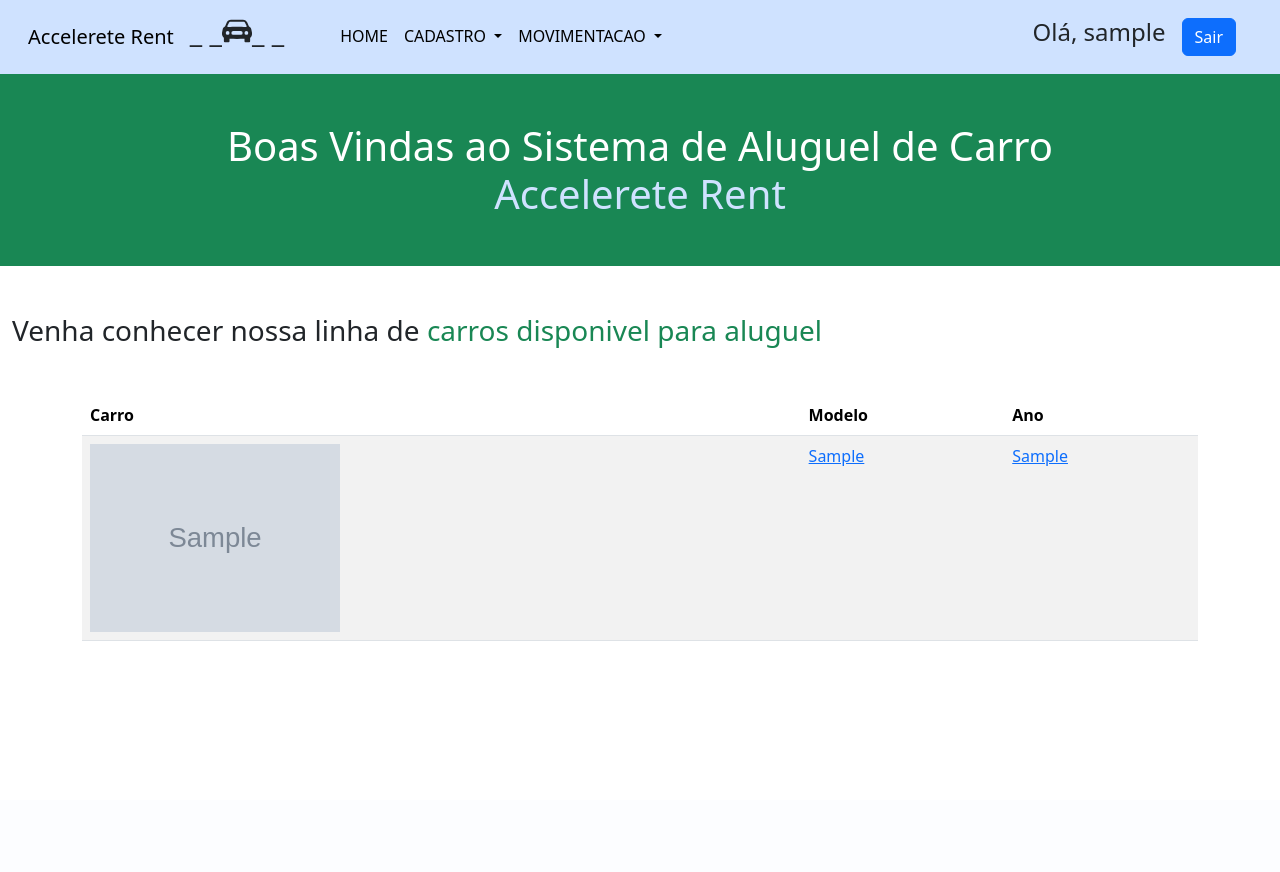
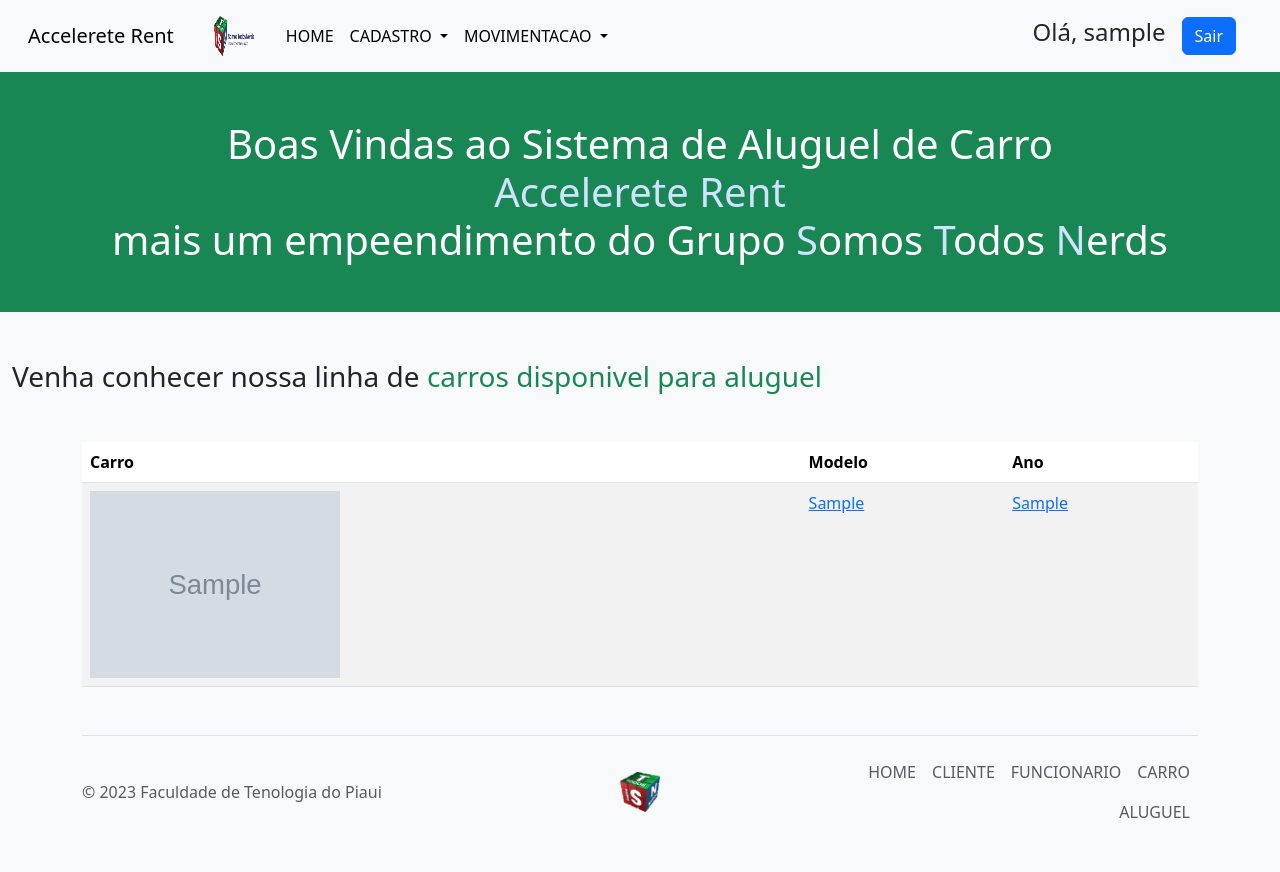
Before and after one commit to gwpoliveira/projeto_aluguel_carros, a Django app: page / in a window 1280 px wide. Before the commit the page ends 641 px from the top, so only its background shows below. Run offline with Django 5.2, Linux system fonts and the light colour scheme; a user stored in the database is signed in; tables that the repository leaves empty hold one stand-in row (values such as "Sample post"); grey boxes marked "Sample" are stand-in pictures; some libraries are stand-ins or nearby versions.

Commit message:
alterações finais

```diff
--- a/aluguel_carros/views.py
+++ b/aluguel_carros/views.py
@@ -16,7 +16,7 @@ class CustomLogoutView(View):
         logout(request)
         return redirect('home')  # Substitua 'home' pelo nome da sua URL de página inicial
 
-class HomeView(LoginRequiredMixin, TemplateView):
+class HomeView(TemplateView):
     template_name = 'home.html'
 
 
@@ -51,7 +51,7 @@ class DetalhesCarroView(DetailView):
     context_object_name = 'carro'
     # pk_url_kwarg = 'id'
 
-class AdicionarCarroView(CreateView):
+class AdicionarCarroView(LoginRequiredMixin,CreateView):
     model = Carro
     template_name = 'carro/adicionar_carro.html'
     form_class = CarroForm
@@ -60,7 +60,7 @@ class AdicionarCarroView(CreateView):
         messages.add_message(self.request, messages.SUCCESS, "Carro cadastrado com sucesso!")
         return reverse_lazy('listar_carros')
 
-class EditarCarroView(UpdateView):
+class EditarCarroView(LoginRequiredMixin,UpdateView):
     model = Carro
     template_name = 'carro/editar_carro.html'
     form_class = CarroForm
@@ -69,7 +69,7 @@ class EditarCarroView(UpdateView):
         messages.add_message(self.request, messages.SUCCESS, "Carro atualizado com sucesso!")
         return reverse('listar_carros')
 
-class ExcluirCarroView(DeleteView):
+class ExcluirCarroView(LoginRequiredMixin,DeleteView):
     model = Carro
     template_name = 'carro/carro_confirm_delete.html'
     # pk_url_kwarg = 'id'
@@ -105,7 +105,7 @@ class DetalhesFuncionarioView(DetailView):
     template_name = 'funcionario/detalhes_funcionario.html'
     context_object_name = 'funcionario'
 
-class AdicionarFuncionarioView(CreateView):
+class AdicionarFuncionarioView(LoginRequiredMixin,CreateView):
     model = Funcionario
     template_name = 'funcionario/adicionar_funcionario.html'
     form_class = FuncionarioForm
@@ -114,7 +114,7 @@ class AdicionarFuncionarioView(CreateView):
         messages.add_message(self.request, messages.SUCCESS, "Funcionário cadastrado com sucesso!")
         return reverse('listar_funcionarios')
 
-class EditarFuncionarioView(UpdateView):
+class EditarFuncionarioView(LoginRequiredMixin,UpdateView):
     model = Funcionario
     template_name = 'funcionario/editar_funcionario.html'
     form_class = FuncionarioForm
@@ -123,7 +123,7 @@ class EditarFuncionarioView(UpdateView):
         messages.add_message(self.request, messages.SUCCESS, "Funcionário atualizado com sucesso!")
         return reverse('listar_funcionarios')
 
-class ExcluirFuncionarioView(DeleteView):
+class ExcluirFuncionarioView(LoginRequiredMixin,DeleteView):
     model = Funcionario
     template_name = 'funcionario/funcionario_confirm_delete.html'
 
@@ -158,7 +158,7 @@ class DetalhesClienteView(DetailView):
     template_name = 'cliente/detalhes_cliente.html'
     context_object_name = 'cliente'
 
-class AdicionarClienteView(CreateView):
+class AdicionarClienteView(LoginRequiredMixin,CreateView):
     model = Cliente
     template_name = 'cliente/adicionar_cliente.html'
     form_class = ClienteForm
@@ -167,7 +167,7 @@ class AdicionarClienteView(CreateView):
         messages.add_message(self.request, messages.SUCCESS, "Cliente cadastrado com sucesso!")
         return reverse('listar_clientes')
 
-class EditarClienteView(UpdateView):
+class EditarClienteView(LoginRequiredMixin,UpdateView):
     model = Cliente
     template_name = 'cliente/editar_cliente.html'
     form_class = ClienteForm
@@ -176,7 +176,7 @@ class EditarClienteView(UpdateView):
         messages.add_message(self.request, messages.SUCCESS, "Cliente atualizado com sucesso!")
         return reverse('listar_clientes')
 
-class ExcluirClienteView(DeleteView):
+class ExcluirClienteView(LoginRequiredMixin,DeleteView):
     model = Cliente
     template_name = 'cliente/cliente_confirm_delete.html'
 
@@ -186,7 +186,7 @@ class ExcluirClienteView(DeleteView):
 
 # ___________ Contrato Aluguel _________________
 
-class ListarContratosView(ListView):
+class ListarContratosView(LoginRequiredMixin,ListView):
     model = ContratoAluguel
     template_name = 'contrato/listar_contratos.html'
     context_object_name = 'contratos'
@@ -206,13 +206,13 @@ class ListarContratosView(ListView):
 
         return queryset
 
-class DetalhesContratoView(DetailView):
+class DetalhesContratoView(LoginRequiredMixin,DetailView):
     model = ContratoAluguel
     template_name = 'contrato/detalhes_contrato.html'
     context_object_name = 'contrato'
 
 
-class AdicionarContratoView(CreateView):
+class AdicionarContratoView(LoginRequiredMixin,CreateView):
     model = ContratoAluguel
     template_name = 'contrato/adicionar_contrato.html'
     form_class = ContratoAluguelForm
@@ -241,7 +241,7 @@ class AdicionarContratoView(CreateView):
         messages.add_message(self.request, messages.ERROR, "O carro selecionado não está disponível.")
         return redirect('listar_carros')  # Redirecione para a lista de carros ou ajuste conforme necessário
 
-class EditarContratoView(UpdateView):
+class EditarContratoView(LoginRequiredMixin,UpdateView):
     model = ContratoAluguel
     template_name = 'contrato/editar_contrato.html'
     form_class = ContratoAluguelForm
@@ -250,7 +250,7 @@ class EditarContratoView(UpdateView):
         messages.add_message(self.request, messages.SUCCESS, "Contrato de aluguel atualizado com sucesso!")
         return reverse('listar_contratos')
 
-class ExcluirContratoView(DeleteView):
+class ExcluirContratoView(LoginRequiredMixin,DeleteView):
     model = ContratoAluguel
     template_name = 'contrato/contrato_confirm_delete.html'
 
--- a/templates/base.html
+++ b/templates/base.html
@@ -5,13 +5,15 @@
 <head>
     <meta charset="UTF-8">
     <meta name="viewport" content="width=device-width, initial-scale=1.0">
+    <link rel="shortcut icon" href="{% static '/static/ico/favicon.ico' %}" type="image/x-icon">
+    <link rel="icon" href="{% static '/static/ico/favicon.ico' %}" type="image/x-icon">
     <title>{% block title %}Título Padrão{% endblock %}</title>
     <link href="https://cdn.jsdelivr.net/npm/bootstrap@5.3.2/dist/css/bootstrap.min.css" rel="stylesheet"
         integrity="sha384-T3c6CoIi6uLrA9TneNEoa7RxnatzjcDSCmG1MXxSR1GAsXEV/Dwwykc2MPK8M2HN" crossorigin="anonymous">
 </head>
 
-<body>
-    <nav class="navbar navbar-expand-lg bg-primary-subtle p-3">
+<body class="bg-light">
+    <nav class="navbar navbar-expand-lg bg-light p-3">
         <div class="container-fluid">
             <button class="navbar-toggler" type="button" data-bs-toggle="collapse" data-bs-target="#navbarTogglerDemo03"
                 aria-controls="navbarTogglerDemo03" aria-expanded="false" aria-label="Toggle navigation">
@@ -22,23 +24,11 @@
             <div class="collapse navbar-collapse" id="navbarTogglerDemo03">
                 <ul class="navbar-nav me-auto mb-2 mb-lg-0">
                     <li class="nav-item">
-                        <H3>_ _ </H3>
+                        <a href="/"><img src="{% static '/static/img/cubo.png'%}" alt="Logo" width="40" height="40"
+                        class="d-inline-block align-text-center me-4 ms-4"></a>
                     </li>
 
-                    <svg xmlns="http://www.w3.org/2000/svg" width="30" height="30" fill="currentColor"
-                        class="bi bi-car-front-fill" viewBox="0 0 16 16">
-                        <path
-                            d="M2.52 3.515A2.5 2.5 0 0 1 4.82 2h6.362c1 0 1.904.596 2.298 1.515l.792 1.848c.075.175.21.319.38.404.5.25.855.715.965
-                        1.262l.335 1.679c.033.161.049.325.049.49v.413c0 .814-.39 1.543-1 1.997V13.5a.5.5 0 0 1-.5.5h-2a.5.5 0 0 1-.5-.5v-1.338c-1.292.048-2.745.088-4
-                        .088s-2.708-.04-4-.088V13.5a.5.5 0 0 1-.5.5h-2a.5.5 0 0 1-.5-.5v-1.892c-.61-.454-1-1.183-1-1.997v-.413a2.5 2.5 0 0 1
-                        .049-.49l.335-1.68c.11-.546.465-1.012.964-1.261a.807.807 0 0 0 .381-.404l.792-1.848ZM3 10a1 1 0 1 0 0-2 1 1 0 0 0 0 2m10 0a1
-                        1 0 1 0 0-2 1 1 0 0 0 0 2M6 8a1 1 0 0 0 0 2h4a1 1 0 1 0 0-2zM2.906 5.189a.51.51 0 0 0 .497.731c.91-.073 3.35-.17 4.597-.17 1.247 0
-                        3.688.097 4.597.17a.51.51 0 0 0 .497-.731l-.956-1.913A.5.5 0 0 0 11.691 3H4.309a.5.5 0 0 0-.447.276L2.906 5.19Z" />
-                    </svg>
 
-                    <li class="nav-item me-5">
-                        <H3>_ _ </H3>
-                    </li>
                     <li class="nav-item">
                         <a class="nav-link active" aria-current="page" href="{% url 'home' %}">HOME</a>
                     </li>
@@ -77,6 +67,25 @@
     <main>
         {% block content %}{% endblock %}
     </main>
+    <div class="container bg-body-tertiary">
+        <footer class="d-flex flex-wrap justify-content-between align-items-center py-3 my-4 border-top">
+          <p class="col-md-4 mb-0 text-body-secondary">© 2023 Faculdade de Tenologia do Piaui</p>
+
+          <a href="/"
+            class="col-md-4 d-flex align-items-center justify-content-center mb-3 mb-md-0 me-md-auto link-body-emphasis text-decoration-none">
+            <img src="{% static '/static/img/stdn.png'%}" alt="Logo" width="40" height="40"
+              class="d-inline-block align-text-center me-4 ms-4">
+          </a>
+
+          <ul class="nav col-md-4 justify-content-end">
+            <li class="nav-item"><a href="/" class="nav-link px-2 text-body-secondary">HOME</a></li>
+            <li class="nav-item"><a href="{% url 'listar_clientes'%}" class="nav-link px-2 text-body-secondary">CLIENTE</a></li>
+            <li class="nav-item"><a href="{% url 'listar_funcionarios'%}" class="nav-link px-2 text-body-secondary">FUNCIONARIO</a></li>
+            <li class="nav-item"><a href="{% url 'listar_carros'%}" class="nav-link px-2 text-body-secondary">CARRO</a></li>
+            <li class="nav-item"><a href="{% url 'listar_contratos' %}" class="nav-link px-2 text-body-secondary">ALUGUEL</a></li>
+          </ul>
+        </footer>
+      </div>
     <script src="https://cdn.jsdelivr.net/npm/bootstrap@5.3.2/dist/js/bootstrap.bundle.min.js"
         integrity="sha384-C6RzsynM9kWDrMNeT87bh95OGNyZPhcTNXj1NW7RuBCsyN/o0jlpcV8Qyq46cDfL"
         crossorigin="anonymous"></script>
--- a/templates/home.html
+++ b/templates/home.html
@@ -6,7 +6,9 @@
 
     <div class="container-fluid d-flex justify-content-center align-items-center vh-40 bg-success">
         <h1 class="text-center text-white my-5">Boas Vindas ao Sistema de Aluguel de Carro <br>
-            <span style="color:#cfe2ff;">Accelerete Rent</span></h1>
+            <span style="color:#cfe2ff;">Accelerete Rent</span> <br>mais um empeendimento do
+            Grupo <span style="color:#cfe2ff;">S</span>omos <span style="color:#cfe2ff;">T</span>odos
+                <span style="color:#cfe2ff;">N</span>erds</h1>
     </div>
 
     <div class="container-fluid bg-write">
```
Also changed, not shown: templates/registration/login.html (+13 -0 lines), static/ico/favicon.ico (added), static/img/cubo.png (added), static/img/stdn.png (added).
